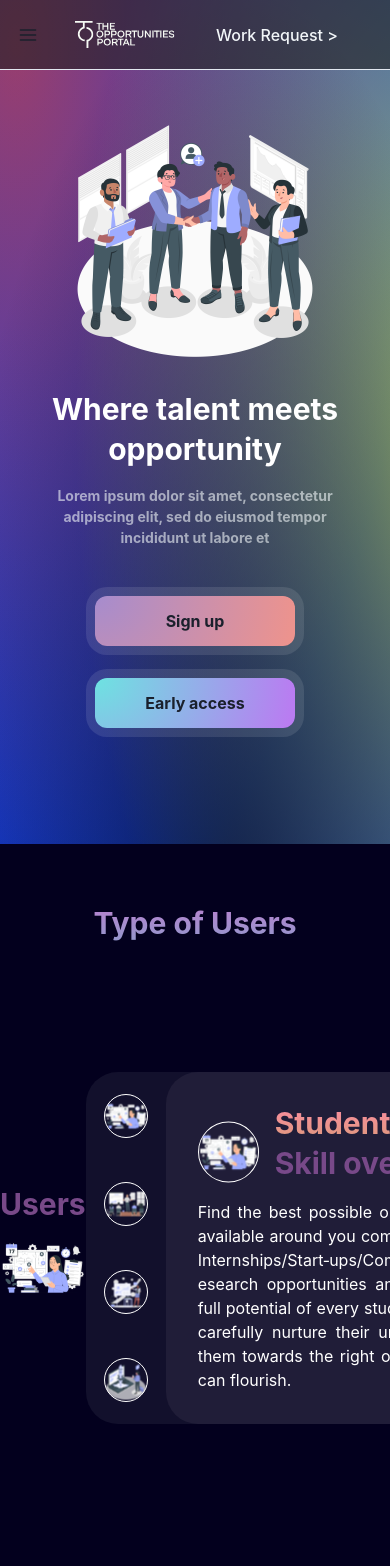
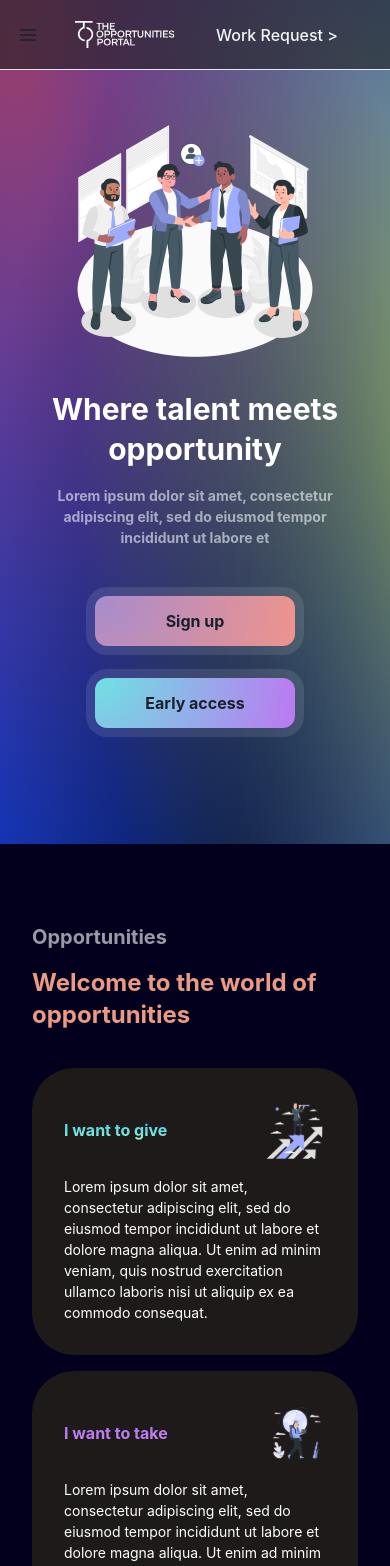
Before and after one commit to The-Opportunties-Portal/top-landing, a Next.js app: page / in a window 390 px wide. Shown: the top 1566 px of the page. Built offline with nearby package versions, Linux system fonts and the light colour scheme.

Commit message:
Make opportunities panel responsive

```diff
--- a/components/index/Opportunities.tsx
+++ b/components/index/Opportunities.tsx
@@ -6,15 +6,41 @@ export const Opportunities = () => {
     <Box
       className="opportunities"
       h="100vh"
-      pt={"60px"}
+      pt={{ base: 20, lg: 40 }}
       color="white"
       bg="rgba(3, 0, 30, 1)"
     >
       <VStack height={"100%"}>
-        <Heading color={"rgba(154, 153, 165, 1)"} mb={8}>
+        <Heading
+          color={"rgba(154, 153, 165, 1)"}
+          w="100%"
+          mb={{ base: 2, lg: 8 }}
+          textAlign={{
+            base: "start",
+            sm: "center",
+          }}
+          fontSize={{
+            base: "xl",
+            lg: "3xl",
+          }}
+          pl={{ base: 8, sm: 0 }}
+          pr={{ base: 4, sm: 0 }}
+        >
           Opportunities
         </Heading>
-        <Heading color={"rgba(235, 154, 133, 1)"} fontSize={"5xl"}>
+        <Heading
+          color={"rgba(235, 154, 133, 1)"}
+          fontSize={{
+            base: "2xl",
+            lg: "5xl",
+          }}
+          alignSelf={{
+            base: "start",
+            sm: "center",
+          }}
+          pl={{ base: 8, sm: 0 }}
+          pr={{ base: 4, sm: 0 }}
+        >
           Welcome to the world of opportunities
         </Heading>
         <Flex
@@ -22,13 +48,20 @@ export const Opportunities = () => {
           direction={"column"}
           justify={"center"}
           alignItems={"center"}
+          px={8}
         >
-          <Flex gap={12}>
+          <Flex
+            direction={{
+              base: "column",
+              lg: "row",
+            }}
+            gap={{ base: 4, lg: 12 }}
+          >
             <Box maxW={500} bg="rgba(30, 26, 26, 1)" p={8} borderRadius={42}>
               <Flex mb={4} justify={"space-between"}>
                 <Text
                   alignSelf={"center"}
-                  fontSize={"4xl"}
+                  fontSize={{ md: "2xl", lg: "4xl" }}
                   fontWeight={"bold"}
                   sx={{
                     background:
@@ -42,12 +75,18 @@ export const Opportunities = () => {
                   I want to give
                 </Text>
                 <Image
-                  w={120}
+                  w={{ base: "60px", lg: "120px" }}
                   src="images/Business vision-pana 1.svg"
                   alt="man in the clouds"
                 />
               </Flex>
-              <Text>
+              <Text
+                fontSize={{
+                  base: "sm",
+                  md: "md",
+                  lg: "lg",
+                }}
+              >
                 Lorem ipsum dolor sit amet, consectetur adipiscing elit, sed do
                 eiusmod tempor incididunt ut labore et dolore magna aliqua. Ut
                 enim ad minim veniam, quis nostrud exercitation ullamco laboris
@@ -58,7 +97,7 @@ export const Opportunities = () => {
               <Flex mb={4} justify={"space-between"}>
                 <Text
                   alignSelf={"center"}
-                  fontSize={"4xl"}
+                  fontSize={{ md: "2xl", lg: "4xl" }}
                   fontWeight={"bold"}
                   sx={{
                     background:
@@ -72,12 +111,18 @@ export const Opportunities = () => {
                   I want to take
                 </Text>
                 <Image
-                  w={120}
+                  w={{ base: "60px", lg: "120px" }}
                   src="images/Digital nomad-pana 1.svg"
                   alt="man in the clouds"
                 />
               </Flex>
-              <Text>
+              <Text
+                fontSize={{
+                  base: "sm",
+                  md: "md",
+                  lg: "lg",
+                }}
+              >
                 Lorem ipsum dolor sit amet, consectetur adipiscing elit, sed do
                 eiusmod tempor incididunt ut labore et dolore magna aliqua. Ut
                 enim ad minim veniam, quis nostrud exercitation ullamco laboris
--- a/pages/index.tsx
+++ b/pages/index.tsx
@@ -29,11 +29,10 @@ export default function Home() {
         borderRight={"2px solid rgba(236, 155, 131, 1)"}
       /> */}
 
+      <Opportunities />
       <Users />
 
       <Network />
-
-      <Opportunities />
 
       <KnowMore />
 
--- a/styles/theme.tsx
+++ b/styles/theme.tsx
@@ -3,7 +3,7 @@ import { extendTheme } from "@chakra-ui/react";
 const breakpoints = {
   sm: "500px",
   md: "900px",
-  lg: "960px",
+  lg: "1150px",
 };
 
 export const theme = extendTheme({ breakpoints });
```
